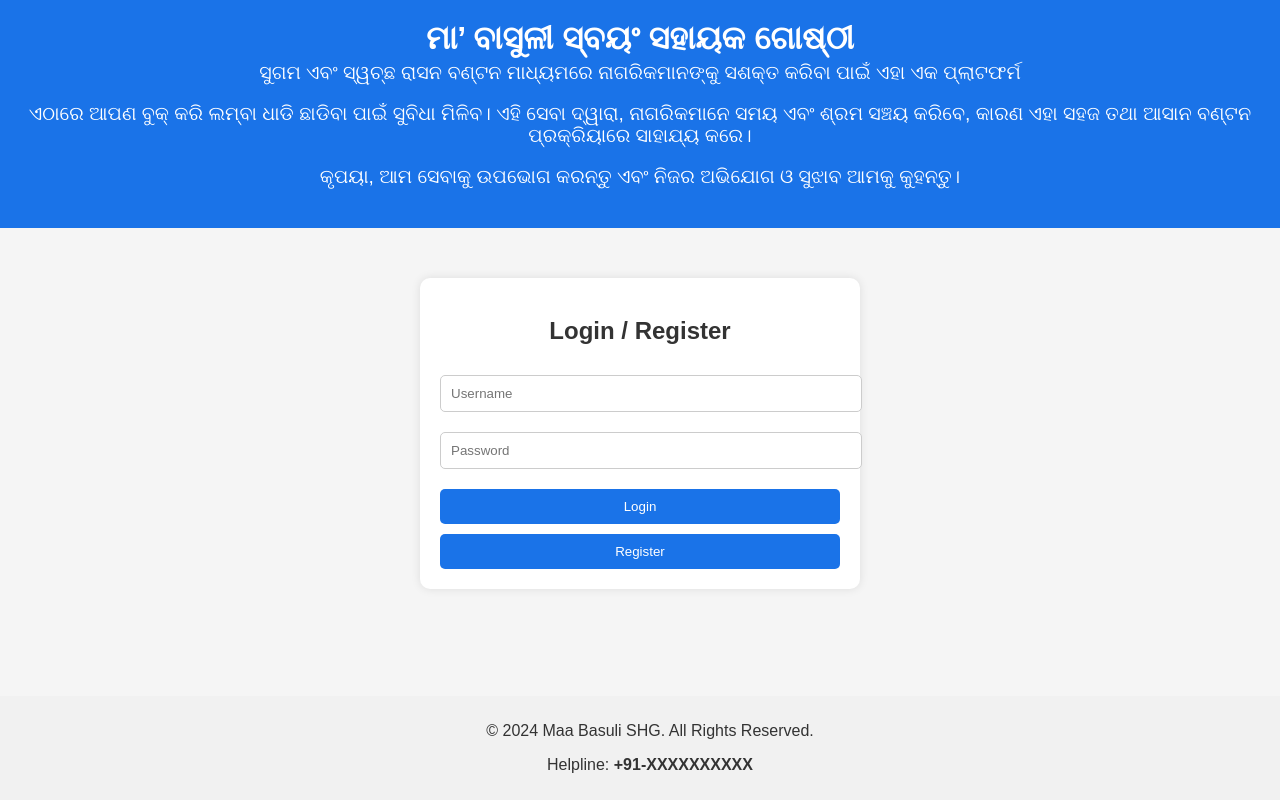
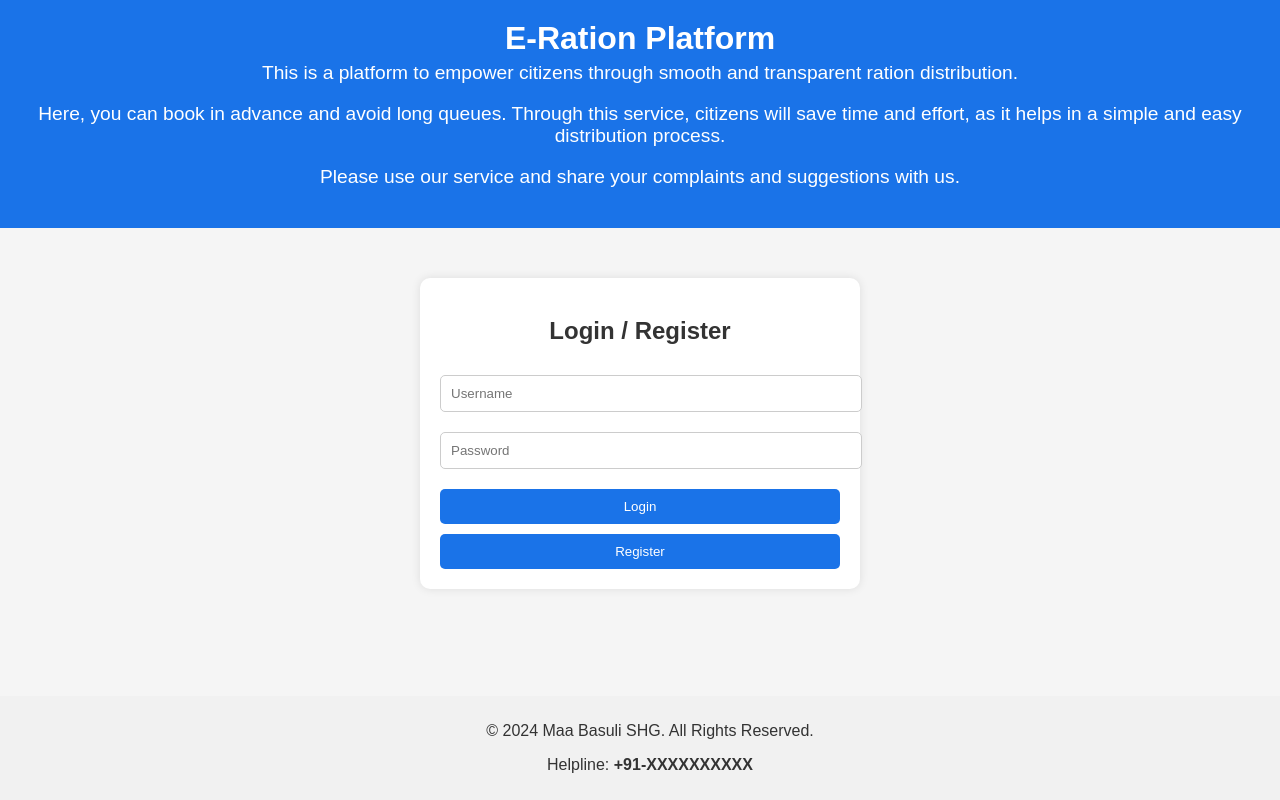
Before and after one commit to Aruphui/O23MCA110168-Eration, a website: page public/index.html in a window 1280 px wide. Drawn offline with Linux system fonts and the light colour scheme.

Commit message:
cicd code added

```diff
--- a/public/index.html
+++ b/public/index.html
@@ -9,11 +9,12 @@
 </head>
 <body>
   <header>
-    <h1>ମା’ ବାସୁଳୀ ସ୍ବୟଂ ସହାୟକ ଗୋଷ୍ଠୀ</h1>
-    <p>ସୁଗମ ଏବଂ ସ୍ୱଚ୍ଛ ରାସନ ବଣ୍ଟନ ମାଧ୍ୟମରେ ନାଗରିକମାନଙ୍କୁ ସଶକ୍ତ କରିବା ପାଇଁ ଏହା ଏକ ପ୍ଲାଟଫର୍ମ</p>
-    <p>ଏଠାରେ ଆପଣ ବୁକ୍ କରି ଲମ୍ବା ଧାଡି ଛାଡିବା ପାଇଁ ସୁବିଧା ମିଳିବ। ଏହି ସେବା ଦ୍ୱାରା, ନାଗରିକମାନେ ସମୟ ଏବଂ ଶ୍ରମ ସଞ୍ଚୟ କରିବେ, କାରଣ ଏହା ସହଜ ତଥା ଆସାନ ବଣ୍ଟନ ପ୍ରକ୍ରିୟାରେ ସାହାଯ୍ୟ କରେ।</p>
-    <p>କୃପୟା, ଆମ ସେବାକୁ ଉପଭୋଗ କରନ୍ତୁ ଏବଂ ନିଜର ଅଭିଯୋଗ ଓ ସୁଝାବ ଆମକୁ କୁହନ୍ତୁ।</p>
+    <h1>E-Ration Platform</h1>
+    <p>This is a platform to empower citizens through smooth and transparent ration distribution.</p>
+    <p>Here, you can book in advance and avoid long queues. Through this service, citizens will save time and effort, as it helps in a simple and easy distribution process.</p>
+    <p>Please use our service and share your complaints and suggestions with us.</p>
   </header>
+
 
   <div class="container">
     <!-- Authentication Section -->
```
